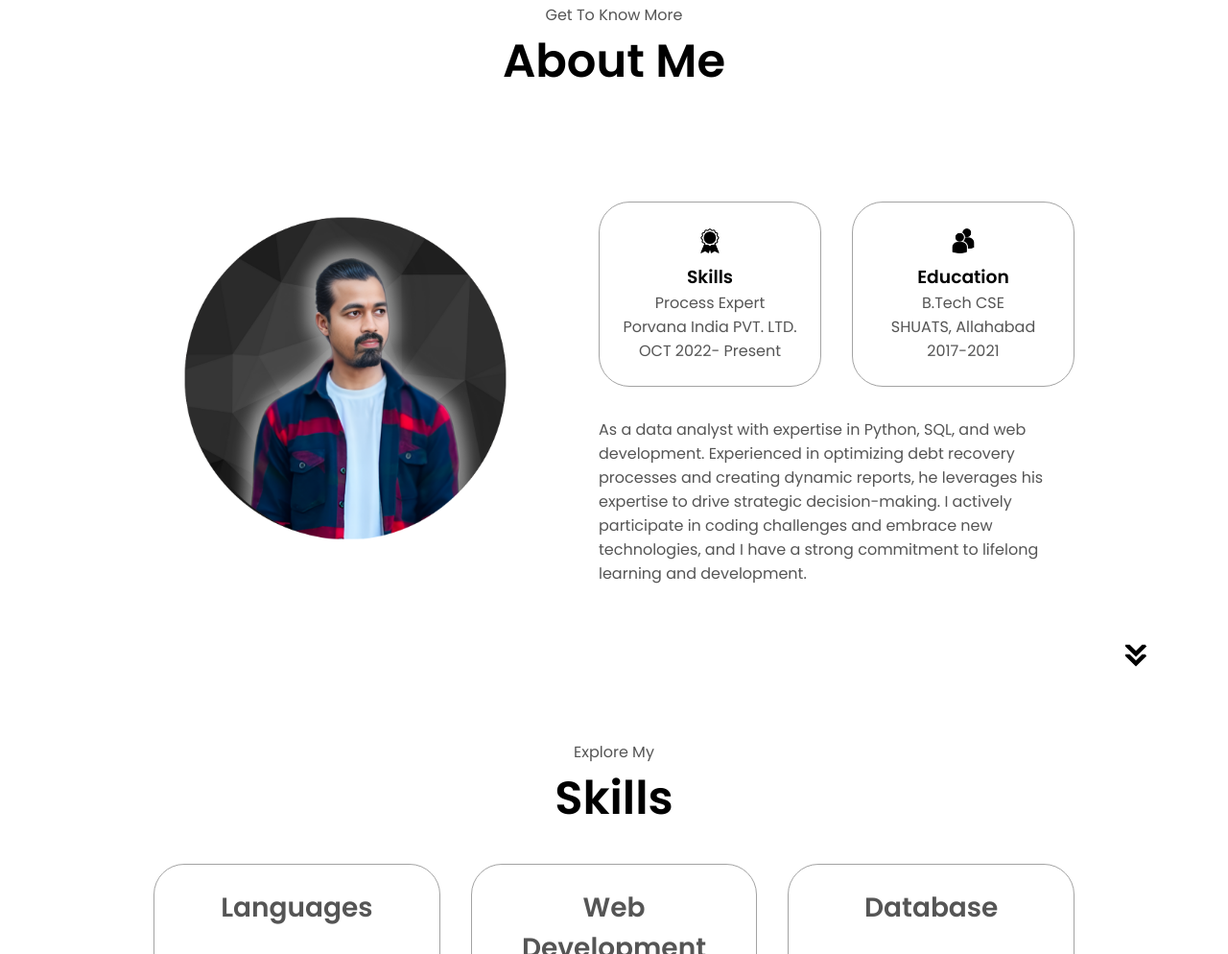
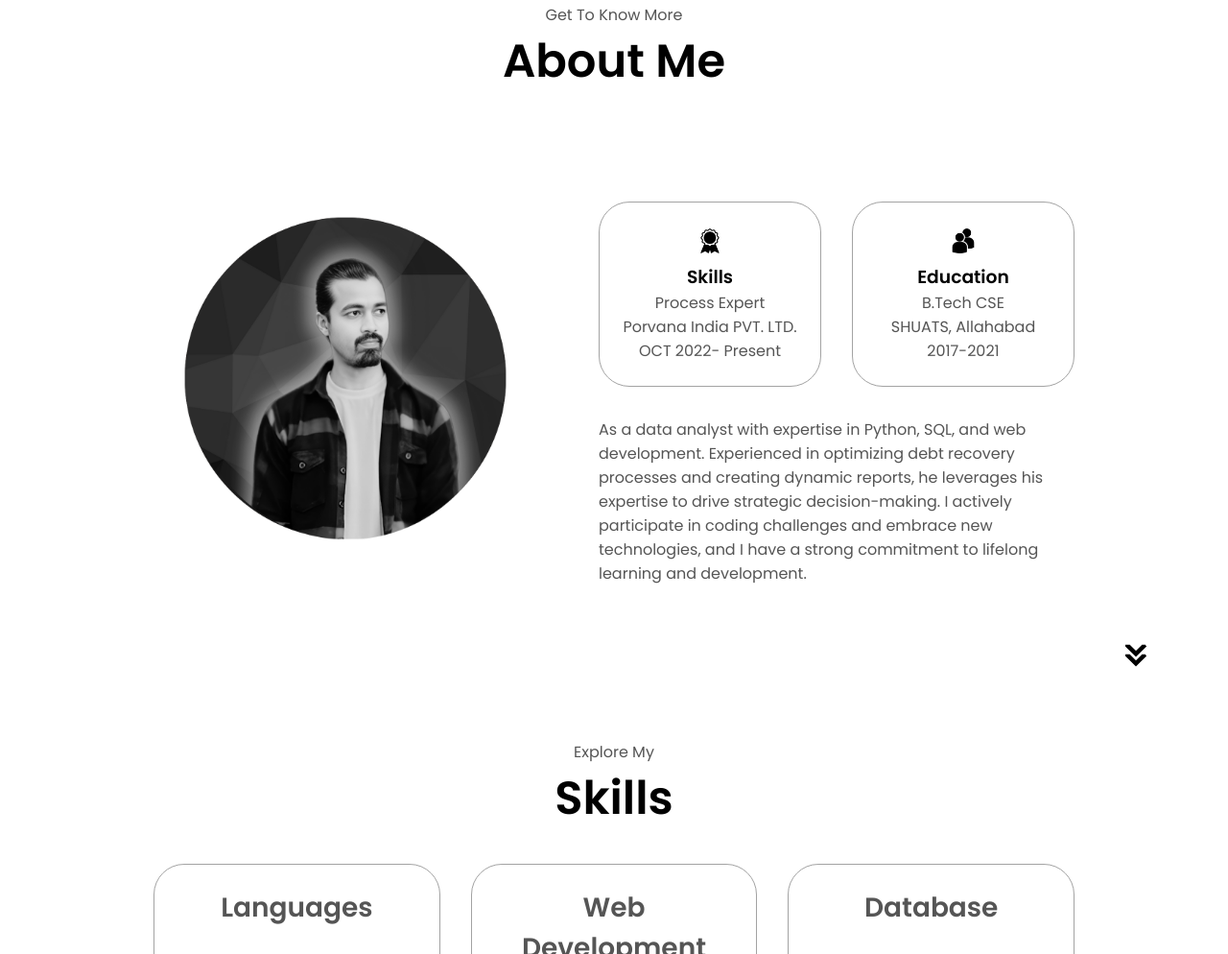
Before and after one commit to Kush1006/My_Portfolio, a plain HTML site: page index.html in a window 1280 px wide. Shown: the part 925-1919 px from the top of the page at 96% size. Drawn offline with Linux system fonts and the light colour scheme.

Commit message:
Update index.html

```diff
--- a/index.html
+++ b/index.html
@@ -77,7 +77,7 @@
       <h1 class="title">About Me</h1>
       <div class="section-container">
         <div class="section__pic-container">
-           <img src="Kush_Portfolio_1/Kush_Profolio_1/assets/kush1.png"
+           <img src="Kush_Portfolio_1/Kush_Profolio_1/assets/kush2.png"
             alt="Profile picture"
             class="about-pic"
           />
```
